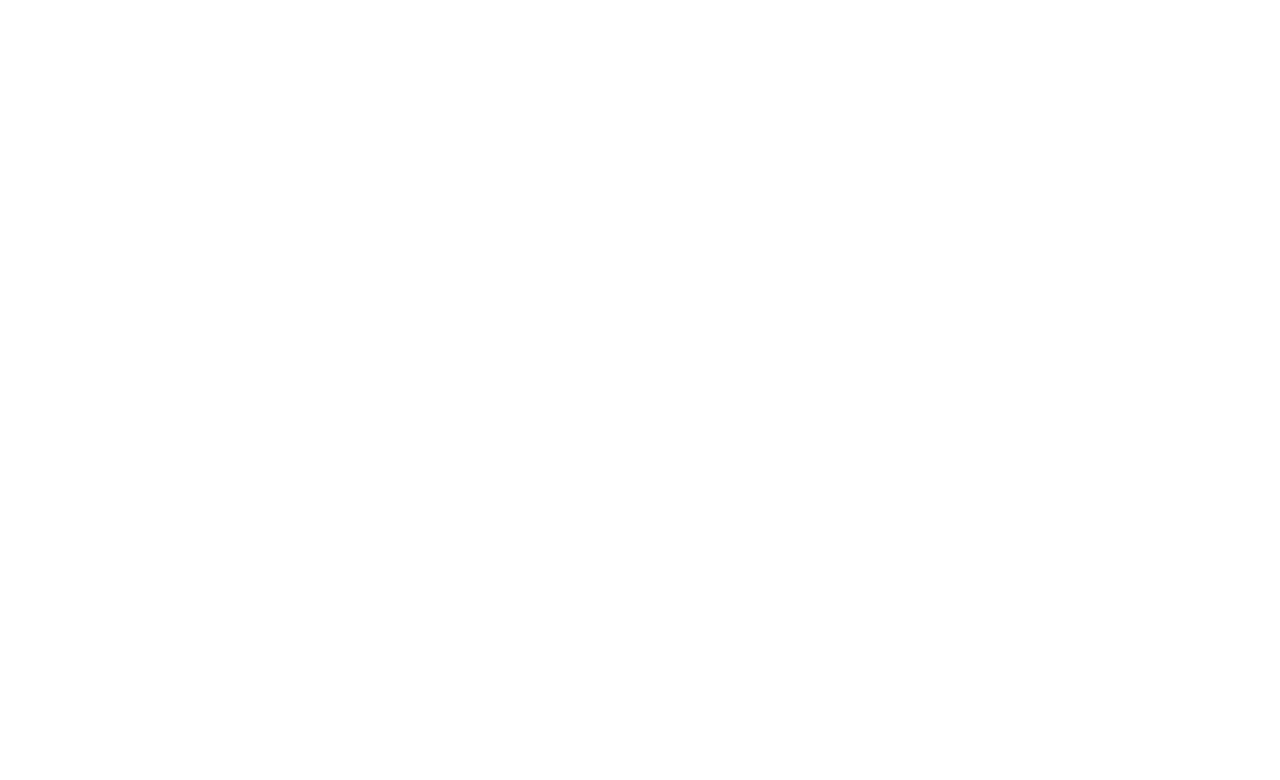
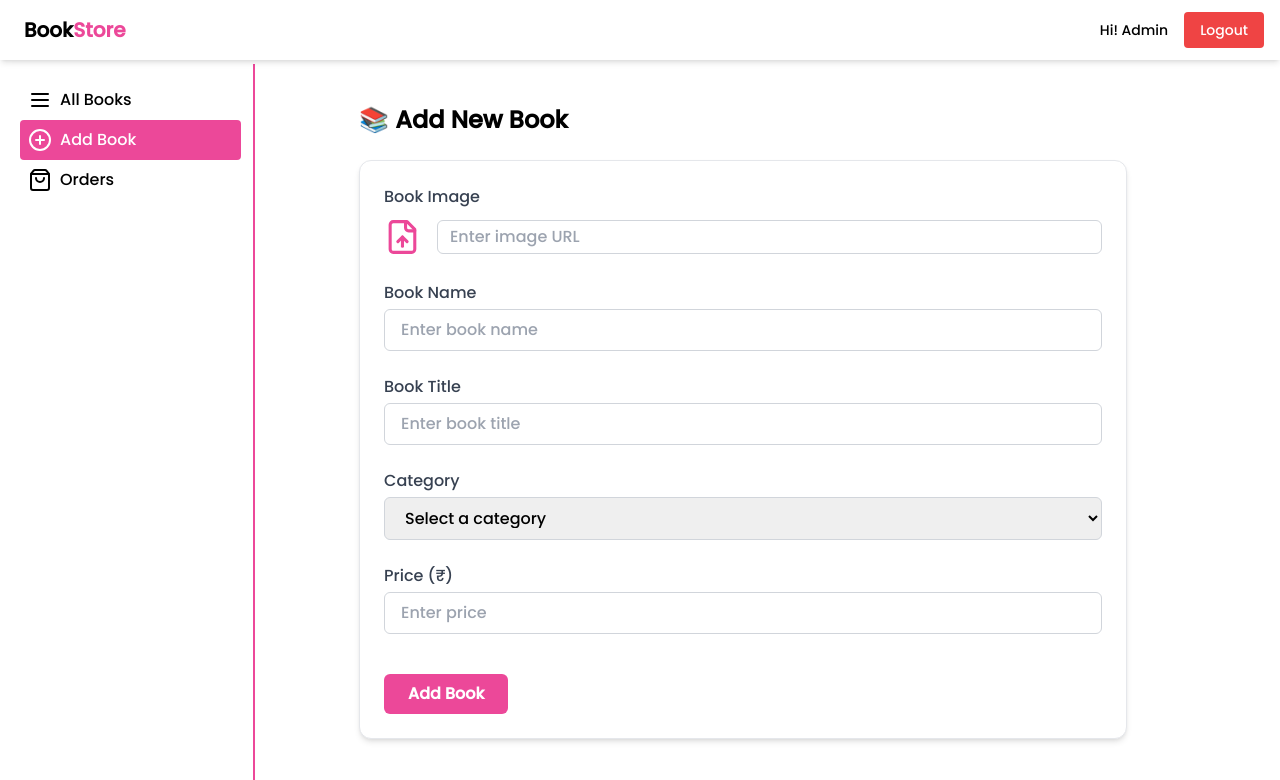
Before and after one commit to krishbit05/BookStore-frontend, a React (Vite) app: page /admin/add-books in a window 1280 px wide. Before the commit this address had no page. Shown: the top 780 px of the page. Built offline with nearby package versions, Linux system fonts and the light colour scheme.

Commit message:
add-books

```diff
--- a/src/App.jsx
+++ b/src/App.jsx
@@ -8,6 +8,7 @@
 import { useAuth } from './context/AuthProvider';
 import Purchases from './purchases/Purchases';
 import Admin from './admin/Admin';
+import AddBooks from './components/AddBooks';
 
 function App() {
   const [authUser,setAuthUser] = useAuth();
@@ -22,6 +23,7 @@
           <Route path='/contact' element={<Contact />} />
           <Route path='/Purchases' element={<Purchases/>}/>
           <Route path='/admin' element={<Admin/>}/>
+          <Route path='/admin/add-books' element={<AddBooks/>}/>
         </Routes>
         <Toaster />
       </div>
--- /dev/null
+++ b/src/components/AddBooks.jsx
@@ -0,0 +1,141 @@
+import { useState } from "react";
+import { FileUp } from "lucide-react";
+import AdminNavbar from "./AdminNavBar";
+import AdminSidebar from "./AdminSidebar";
+import axios from "axios";
+
+export default function AddBooks() {
+  const [formData, setFormData] = useState({
+    image: "",
+    name: "",
+    title: "",
+    category: "",
+    price: "",
+  });
+
+  const handleChange = (e) => {
+    setFormData((prev) => ({
+      ...prev,
+      [e.target.name]: e.target.value,
+    }));
+  };
+
+  const handleSubmit = async (e) => {
+    e.preventDefault();
+    try {
+      const res = await axios.post("https://bookstore-backend-8ka1.onrender.com/book/add-books", formData);
+      console.log("Book added:", res.data);
+      setFormData({ image: "", name: "", title: "", category: "", price: "" });
+    } catch (err) {
+      console.error("Error adding book:", err);
+    }
+  };
+
+  return (
+    <div>
+      <AdminNavbar />
+      <div className="min-h-screen flex px-2 mt-16">
+        <div className="flex gap-2 justify-between w-full">
+          <AdminSidebar />
+          <div className="w-full px-6 md:px-24 py-10">
+            <h2 className="text-2xl font-semibold mb-6">📚 Add New Book</h2>
+
+            <form
+              onSubmit={handleSubmit}
+              className="bg-white p-6 rounded-xl shadow-md border border-gray-200 flex flex-col gap-6 max-w-3xl"
+            >
+              {/* Image URL */}
+              <div className="flex flex-col items-start gap-2">
+                <label className="text-gray-700 font-medium">Book Image</label>
+                <div className="flex items-center gap-4 w-full">
+                  <FileUp className="w-10 h-10 text-pink-500" />
+                  <input
+                    type="url"
+                    name="image"
+                    value={formData.image}
+                    onChange={handleChange}
+                    placeholder="Enter image URL"
+                    required
+                    className="border border-gray-300 px-3 py-1 rounded-md w-full"
+                  />
+                </div>
+              </div>
+
+              {/* Name */}
+              <div className="flex flex-col gap-1">
+                <label className="text-gray-700 font-medium">Book Name</label>
+                <input
+                  type="text"
+                  name="name"
+                  value={formData.name}
+                  onChange={handleChange}
+                  placeholder="Enter book name"
+                  required
+                  className="border border-gray-300 px-4 py-2 rounded-md focus:outline-none focus:ring-2 focus:ring-pink-400"
+                />
+              </div>
+
+              {/* Title */}
+              <div className="flex flex-col gap-1">
+                <label className="text-gray-700 font-medium">Book Title</label>
+                <input
+                  type="text"
+                  name="title"
+                  value={formData.title}
+                  onChange={handleChange}
+                  placeholder="Enter book title"
+                  required
+                  className="border border-gray-300 px-4 py-2 rounded-md focus:outline-none focus:ring-2 focus:ring-pink-400"
+                />
+              </div>
+
+              {/* Category */}
+              <div className="flex flex-col gap-1">
+                <label className="text-gray-700 font-medium">Category</label>
+                <select
+                  name="category"
+                  value={formData.category}
+                  onChange={handleChange}
+                  required
+                  className="border border-gray-300 px-4 py-2 rounded-md focus:outline-none focus:ring-2 focus:ring-pink-400"
+                >
+                  <option value="">Select a category</option>
+                  <option value="fiction">Fiction</option>
+                  <option value="nonfiction">Non-Fiction</option>
+                  <option value="sci-fi">Sci-Fi</option>
+                  <option value="biography">Biography</option>
+                  <option value="educational">Educational</option>
+                </select>
+              </div>
+
+              {/* Price */}
+              <div className="flex flex-col gap-1">
+                <label className="text-gray-700 font-medium">Price (₹)</label>
+                <input
+                  type="number"
+                  name="price"
+                  value={formData.price}
+                  onChange={handleChange}
+                  placeholder="Enter price"
+                  required
+                  className="border border-gray-300 px-4 py-2 rounded-md focus:outline-none focus:ring-2 focus:ring-pink-400"
+                />
+              </div>
+
+              {/* Submit */}
+              <div className="mt-4">
+                <button
+                  type="submit"
+                  className="bg-pink-500 hover:bg-pink-600 text-white font-semibold px-6 py-2 rounded-md transition"
+                >
+                  Add Book
+                </button>
+              </div>
+            </form>
+
+          </div>
+        </div>
+      </div>
+    </div>
+  );
+}
--- a/src/components/AdminNavBar.jsx
+++ b/src/components/AdminNavBar.jsx
@@ -2,7 +2,6 @@
 import { Menu } from "lucide-react";
 import { LucideMenu, PlusCircle, ShoppingBag } from "lucide-react";
 import { useNavigate, useLocation } from "react-router-dom";
-import AdminSidebar from "./AdminSidebar";
 
 
 export default function AdminNavbar() {
```
